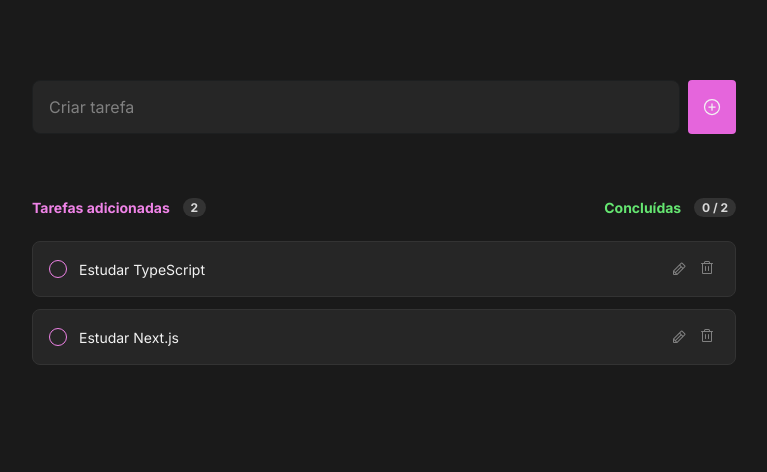
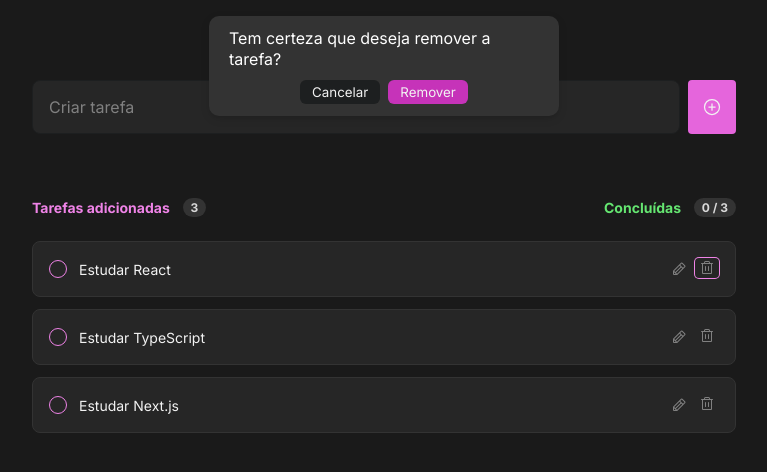
Before and after one commit to pcynthia/todo, a React (Vite) app: page / in a window 1280 px wide. Both pictures are taken after a click on the button 963 px from the left and 268 px from the top of the page. Shown: the top 472 px of the page, without its empty margins (256-1023 px from the left). Built offline with nearby package versions, Linux system fonts and the light colour scheme.

Commit message:
feat: toast styling

```diff
--- a/src/App.tsx
+++ b/src/App.tsx
@@ -19,6 +19,7 @@
             background: "#333",
             color: "#fff",
           },
+          id: "toast",
         }}
       />
     </TodoContextProvider>
--- a/src/components/Item/Item.module.css
+++ b/src/components/Item/Item.module.css
@@ -93,3 +93,30 @@
 .btn button:hover line, .btn button:hover path {
   fill: var(--red-500);
 }
+
+.confirmRemoveContainer {
+  display: flex;
+  justify-content: center;
+  margin-top: 10px;
+  gap: 0.5rem;
+}
+
+.btnCancel {
+  color: var(--gray-100);
+  background-color: var(--gray-700);
+
+  border: none;
+  border-radius: 6px;
+
+  padding: 0.75rem;
+}
+
+.btnConfirmRemove {
+  color: var(--gray-100);
+  background-color: var(--pink-600);
+
+  border: none;
+  border-radius: 6px;
+
+  padding: 0.75rem;
+}
--- a/src/components/Item/index.tsx
+++ b/src/components/Item/index.tsx
@@ -7,6 +7,7 @@
 
 import { EditModal } from "../Modal";
 
+import toast from "react-hot-toast";
 import styles from "./Item.module.css";
 
 interface ItemProps {
@@ -28,6 +29,29 @@
 
   function handleRemoveTask() {
     removeTask(data.id);
+
+    toast.dismiss();
+    toast.success("Tarefa removida com sucesso! 🗑️");
+  }
+
+  function confirmRemoveTask() {
+    toast(() => (
+      <div>
+        <p>Tem certeza que deseja remover a tarefa?</p>
+
+        <div className={styles.confirmRemoveContainer}>
+          <button className={styles.btnCancel} onClick={() => toast.dismiss()}>
+            Cancelar
+          </button>
+          <button
+            className={styles.btnConfirmRemove}
+            onClick={handleRemoveTask}
+          >
+            Remover
+          </button>
+        </div>
+      </div>
+    ));
   }
 
   function handleToggleModal() {
@@ -56,7 +80,7 @@
         />
 
         <div className={styles.btn}>
-          <button onClick={handleRemoveTask}>
+          <button onClick={confirmRemoveTask}>
             <Trash size={16} />
           </button>
         </div>
```
